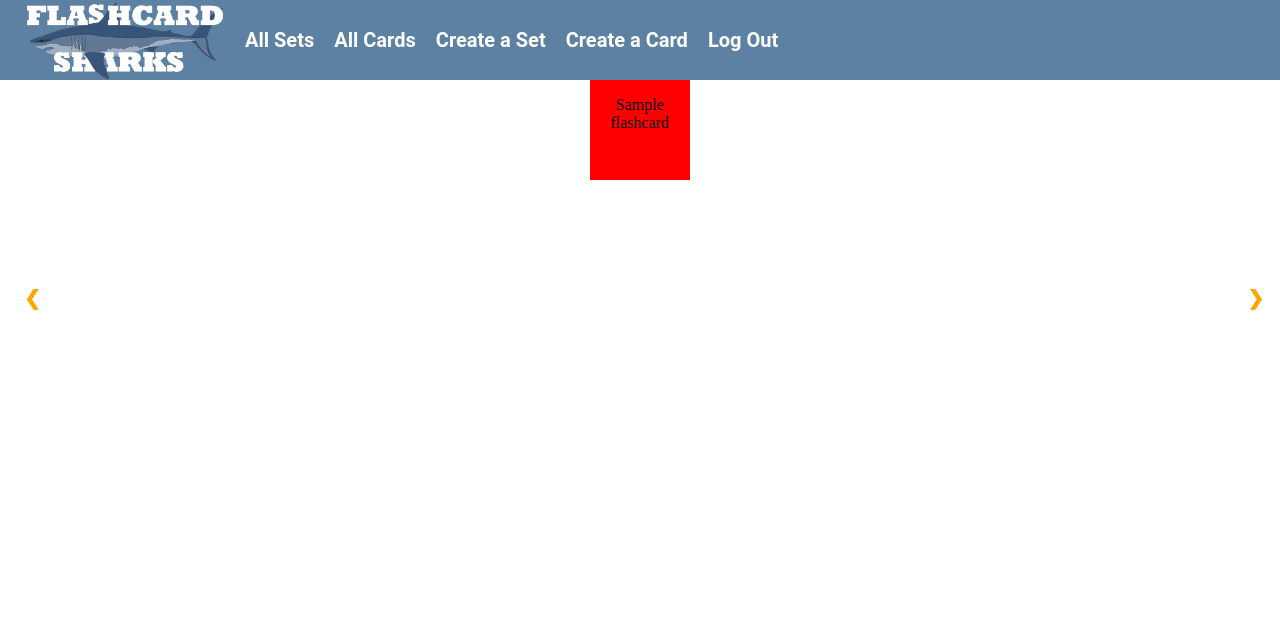
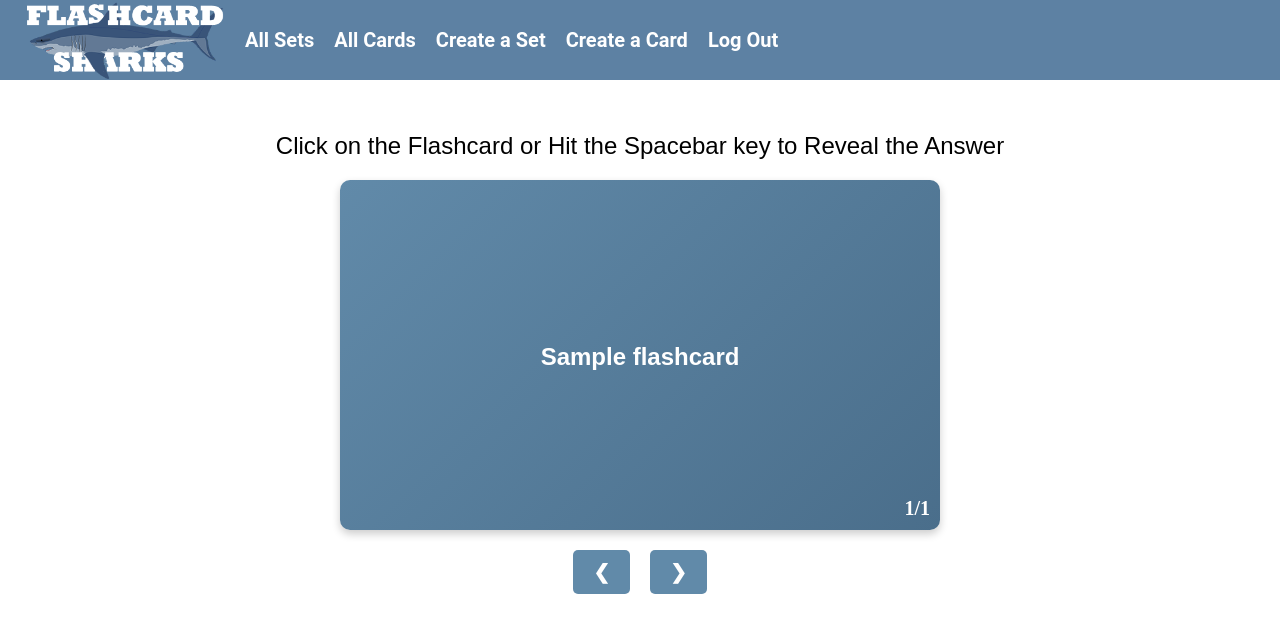
Before and after one commit to AidenHero/agile_2911_flashcards, a Flask app: page /all/cards/quiz/1 in a window 1280 px wide. Shown: the top 633 px of the page. Run offline with Flask 3, Linux system fonts and the light colour scheme; a user stored in the database is signed in; tables that the repository leaves empty hold one stand-in row (values such as "Sample post").

Commit message:
quiz/cards/js+css

```diff
--- a/templates/quiz_cards.html
+++ b/templates/quiz_cards.html
@@ -1,131 +1,191 @@
 {% extends "base.html" %}
 {% block head %}
 <style>
-
-    .container{
+    .container {
         width: 100%;
         height: 100%;
+        display: flex;
+        justify-content: center;
+        align-items: center;
+        flex-direction: column;
+        padding-top: 50px;
     }
-    /* just copy and pasted the buttons from w3 studio, please make this look pretty */
-    .flashcard{
-        display: none;
+
+    p {
+        font-family: 'Arial', sans-serif;
+        font-size: 24px;
+        margin-bottom: 20px;
+        text-align: center;
+    }
+
+    .flashcard {
         margin: auto;
         position: relative;
-        width: 100px;
-        height: 100px;
-        background-color: red;
+        width: 600px;
+        height: 350px;
+        background: linear-gradient(135deg, #618aa9 0%, #4a6e8b 100%);
+        color: white;
         text-align: center;
+        font-size: 24px;
+        border-radius: 10px;
         transform-style: preserve-3d;
-        transition: all 0.8s ease;
+        transition: transform 0.8s ease, box-shadow 0.3s ease;
+        display: flex;
+        justify-content: center;
+        align-items: center;
+        box-shadow: 0 4px 8px rgba(0, 0, 0, 0.2);
+        cursor: pointer;
     }
 
-    .card_front, .card_back{
+    .flashcard:hover {
+        box-shadow: 0 8px 16px rgba(0, 0, 0, 0.3);
+    }
+
+    .card_front, .card_back {
         position: absolute;
         width: 100%;
         height: 100%;
         text-align: center;
-        margin: auto;
         backface-visibility: hidden;
-        /* height: 200px;
-        width:  200px; */
+        display: flex;
+        justify-content: center;
+        align-items: center;
+        border-radius: 10px;
+        padding: 20px;
+        box-sizing: border-box;
+        font-weight: bold;
     }
 
-    .card_back{
-        /* display: none; */
-        transform: rotateX(180deg);
+    .card_back {
+        background-color: #405e77;
+        transform: rotateY(180deg);
     }
 
-    .flipCard{
-        transform: rotateX(180deg);
+    .flipCard {
+        transform: rotateY(180deg);
     }
 
-    .prev,
-    .next {
+    .navigation {
+        display: flex;
+        justify-content: center;
+        width: 150px;
+        margin-top: 20px;
+    }
+
+    .prev, .next {
         cursor: pointer;
-        /* this made the buttons dissapear?? probably don't need it anyway, but hopefully someone who knows what they're doing can explain */
-        position: absolute;
-        top: 40%;
-        width: auto;
-        padding: 16px;
-        margin-top: -50px;
-        color: orange;
+        padding: 10px 20px;
         font-weight: bold;
         font-size: 20px;
-        border-radius: 0 3px 3px 0;
-        /* removed cause i have no idea what this does, and i'm too lazy to look at it */
+        color: white;
+        background-color: #618aa9;
+        border: none;
+        border-radius: 5px;
         user-select: none;
-        -webkit-user-select: none;
+        transition: background-color 0.3s, transform 0.3s, box-shadow 0.3s;
+        margin: 0 10px;
     }
 
-    /* Position the "next button" to the right */
-    .next {
-        right: 0;
-        border-radius: 3px 0 0 3px;
+    .prev:hover, .next:hover {
+        background-color: #4a6e8b;
+        transform: scale(1.1);
+        box-shadow: 0 4px 8px rgba(0, 0, 0, 0.3);
     }
+
+    .horizontol-nav img {
+        width: 200px;
+        height: auto;
+    }
+
+    .card-number {
+        position: absolute;
+        bottom: 10px;
+        right: 10px;
+        font-size: 20px;
+        color: white;
+    }
+
 </style>
 
 <script>
+    let currentIndex = 1;
+
     const flashcardDisplay = (n) => {
-        // gets all of the flashcards
-        let slides = document.getElementsByClassName("flashcard")
-        // makese it circular. If its at the end and goes forward, goes back to the start, vice versa
-        if (n > slides.length) { n = 1 }
-        if (n < 1) { n = slides.length }
-        // makes every flashcard invisible, then makes the chosen flashcard visible. Does it this way because monkey brain is too dumb to think of a different way to make only the one flashcard visible
+        let slides = document.getElementsByClassName("flashcard");
+        if (n > slides.length) { currentIndex = 1; }
+        if (n < 1) { currentIndex = slides.length; }
         for (let i = 0; i < slides.length; i++) {
             slides[i].style.display = "none";
         }
-        slides[n - 1].style.display = "block";
-
-        // adds an event listener, to actually have the buttons move the flashcard back and forth. Does it inside of the function instead of how w3 did it because global variables are cringe. Once: true deletes the event listener after it has been used, so that there's not multiple event listeners on one button. That breaks the website.
-        document.getElementById("nbutton").addEventListener("click", function () {
-            flashcardDisplay(n + 1)
-        }, { once: true });
-        document.getElementById("pbutton").addEventListener("click", function () {
-            flashcardDisplay(n - 1)
-        }, { once: true });
-
+        slides[currentIndex - 1].style.display = "flex";
     };
 
+    const showNext = () => {
+        flashcardDisplay(currentIndex += 1);
+    };
+
+    const showPrev = () => {
+        flashcardDisplay(currentIndex -= 1);
+    };
+
+    const toggleFlip = (element) => {
+        element.classList.toggle("flipCard");
+    };
 
     document.addEventListener("DOMContentLoaded", () => {
+        flashcardDisplay(currentIndex);
+
         let cards = document.getElementsByClassName('flashcard');
-
-        for(let i = 0; i < cards.length; i++)
-        {
-        cards[i].addEventListener("click", () =>{
-            cards[i].classList.toggle("flipCard");
-        });}
-        //this is in a seperate variable, because for some reason whenever i tried to use the jinja variable inside flashcardDisplay directly, it freaks out.
-        // let thisFlashcard = "{{start_card_index}}"
-        // flashcardDisplay(parseInt(thisFlashcard))
-        flashcardDisplay(1)
+        for (let i = 0; i < cards.length; i++) {
+            cards[i].addEventListener("click", () => {
+                toggleFlip(cards[i]);
             });
 
+            let number = document.createElement("div");
+            number.className = "card-number";
+            number.innerText = `${i + 1}/${cards.length}`;
+            cards[i].querySelector('.card_front').appendChild(number);
+        }
 
+        document.getElementById("nbutton").addEventListener("click", showNext);
+        document.getElementById("pbutton").addEventListener("click", showPrev);
+
+        document.addEventListener("keydown", (event) => {
+            if (event.code === "Space") {
+                event.preventDefault();
+                toggleFlip(cards[currentIndex - 1]);
+            }
+            if (event.code === "ArrowRight") {
+                showNext();
+            }
+            if (event.code === "ArrowLeft") {
+                showPrev();
+            }
+        });
+    });
 </script>
 {% endblock %}
+
 {% block content %}
-<head>
-    <link rel="stylesheet" type="text/css" href="{{ url_for('static', filename='answering_cards.css') }}">
-</head>
-<h1>Hello</h1>
 <div class="container">
+    <p>Click on the Flashcard or Hit the Spacebar key to Reveal the Answer</p>
     {% if cards is none %}
-            <p> No cards in this set. </p>
+        <p>No cards in this set.</p>
     {% else %}
-            {% for card in cards%}
+        {% for card in cards %}
         <div class="flashcard">
             <div class="card_front">
-                    <p>{{card.question}}<p>
+                <p>{{ card.question }}</p>
             </div>
             <div class="card_back">
-                    <p>{{card.answer}}<p>
+                <p>{{ card.answer }}</p>
             </div>
         </div>
         {% endfor %}
-            <a class="prev" id="pbutton">&#10094;</a>
-            <a class="next" id="nbutton">&#10095;</a>
+        <div class="navigation">
+            <button class="prev" id="pbutton">&#10094;</button>
+            <button class="next" id="nbutton">&#10095;</button>
+        </div>
     {% endif %}
 </div>
 {% endblock %}
```
Lines whose indentation alone changed are shown as unchanged.
